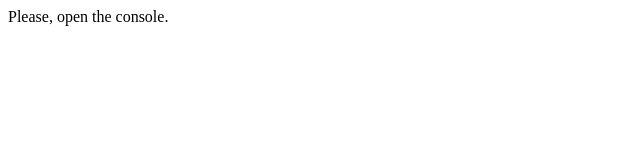
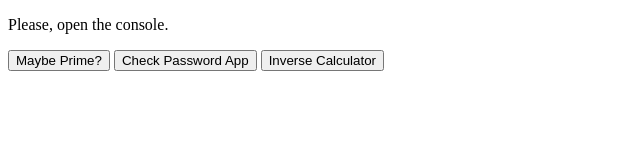
Before and after one commit to xavi-mat/boot012-js3, a plain HTML site: page index.html in a window 1280 px wide. Shown: the whole page, without its empty margins (0-640 px from the left). Drawn offline with Linux system fonts and the light colour scheme.

Commit message:
Last functions
isPrime, checkPassword, inverseCalculator.
Format document

```diff
--- a/index.html
+++ b/index.html
@@ -7,7 +7,13 @@
     <title>JavaScript Exercises - 3</title>
 </head>
 <body>
-Please, open the console.
+    <p>
+        Please, open the console.
+    </p>
+    <button onclick="maybePrime()">Maybe Prime?</button>
+    <button onclick="checkPasswordApp()">Check Password App</button>
+    <button onclick="calculadoraInversa()">Inverse Calculator</button>
+
 <script src="js3.js"></script>
 </body>
 </html>
--- a/js3.js
+++ b/js3.js
@@ -369,7 +369,7 @@ const getCiudadesOrdenada = (ciudades) => {
     if (typeof ciudades === 'string') {
         ciudades = ciudades.split(',');
         if (ciudades.length > 1) {
-            return ciudades.sort((a,b)=>a.localeCompare(b));
+            return ciudades.sort((a, b) => a.localeCompare(b));
         }
     }
     return 'no es un formato correcto';
@@ -386,12 +386,12 @@ console.log(
 // por ejemplo orejero, rallar o somos.  Crea la función esPalindromo que recibirá
 // una cadena de texto y deberá devolver si es un palíndromo o no.
 console.log("\nesPalindromo:");
-const esPalindromo = (pal, start=0, end=null) => {
+const esPalindromo = (pal, start = 0, end = null) => {
     if (typeof pal !== 'string' || pal.length === 0) {
         return 'no es un formato correcto';
     }
-    if (end===null) {
-        end = pal.length-1;
+    if (end === null) {
+        end = pal.length - 1;
     }
     if (end <= start) {
         return 'SÍ es palíndromo';
@@ -399,7 +399,7 @@ const esPalindromo = (pal, start=0, end=null) => {
     if (pal[start] !== pal[end]) {
         return 'no es palíndromo';
     }
-    return esPalindromo(pal, start+1, end-1);
+    return esPalindromo(pal, start + 1, end - 1);
 };
 
 // Si la función no recibe una cadena de texto o está vacía 'no es un formato
@@ -415,7 +415,7 @@ console.log("entendederas", esPalindromo("entendederas"));
 console.log("\ngetPrecioMostrar");
 const getPrecioMostrar = (num) =>
     !isNaN(Number(num)) ?
-    (num*1).toFixed(2) + ' €' :
+        (num * 1).toFixed(2) + ' €' :
         'no es un formato correcto';
 
 console.log("getPrecioMostrar(2)", getPrecioMostrar(2));
@@ -435,9 +435,9 @@ const division = (dividendo, divisor) =>
         dividendo / divisor :
         'no son dos números correctos';
 
-console.log("division(4,5)", division(4,5));
-console.log("division('4',5)", division('4',5));
-console.log("division('x',5)", division('x',5));
+console.log("division(4,5)", division(4, 5));
+console.log("division('4',5)", division('4', 5));
+console.log("division('x',5)", division('x', 5));
 
 //  Crea la función esPar que acepte como argumento un número y devuelva true si
 // es par y false si es impar
@@ -454,62 +454,104 @@ console.log("esPar('YY')", esPar('YY'));
 // y devuelva un array ordenado de mayor a menor
 console.log("\nordenarArray2");
 const ordenarArray2 = (array) =>
-    array.every((e)=>!isNaN(e)) ?
-    array.sort((a,b)=>Number(b)-Number(a)) :
+    array.every((e) => !isNaN(e)) ?
+        array.sort((a, b) => Number(b) - Number(a)) :
         null;
 
-console.log("ordenarArray2([1,5,2,4,3])", ordenarArray2([1,5,2,4,3]));
-console.log("ordenarArray2([1,5,'2',4,3])", ordenarArray2([1,5,'2',4,3]));
-console.log("ordenarArray2([1,5,'x',4,3])", ordenarArray2([1,5,'x',4,3]));
+console.log("ordenarArray2([1,5,2,4,3])", ordenarArray2([1, 5, 2, 4, 3]));
+console.log("ordenarArray2([1,5,'2',4,3])", ordenarArray2([1, 5, '2', 4, 3]));
+console.log("ordenarArray2([1,5,'x',4,3])", ordenarArray2([1, 5, 'x', 4, 3]));
 
 // Crear la función obtenerImpares que acepta como argumento un array de números
 // y devuelva un array con los elementos impares
 console.log("\nobtenerImpares");
-const obtenerImpares = (array) => array.filter((num)=>!esPar(num));
+const obtenerImpares = (array) => array.filter((num) => !esPar(num));
 
-console.log("obtenerImpares([1,5,2,4,3])", obtenerImpares([1,5,2,4,3]));
-console.log("obtenerImpares([4,6,8])", obtenerImpares([4,6,8]));
-console.log("obtenerImpares([3,5,7,9])", obtenerImpares([3,5,7,9]));
+console.log("obtenerImpares([1,5,2,4,3])", obtenerImpares([1, 5, 2, 4, 3]));
+console.log("obtenerImpares([4,6,8])", obtenerImpares([4, 6, 8]));
+console.log("obtenerImpares([3,5,7,9])", obtenerImpares([3, 5, 7, 9]));
 
 // Crear la función sumarArray que acepte como argumento un array numérico y
 // devuelva la suma de los números en el array Array: [1, 2, 3] resultado: 6
 console.log("\nsumarArray");
-const sumarArray = (array) => array.reduce((total, num)=>total+num);
+const sumarArray = (array) => array.reduce((total, num) => total + num);
 
-console.log("sumarArray([1,2,3,4])", sumarArray([1,2,3,4]));
-console.log("sumarArray([1,2,3,4,5,6,7,8,9,10])", sumarArray([1,2,3,4,5,6,7,8,9,10]));
+console.log("sumarArray([1,2,3,4])", sumarArray([1, 2, 3, 4]));
+console.log("sumarArray([1,2,3,4,5,6,7,8,9,10])", sumarArray([1, 2, 3, 4, 5, 6, 7, 8, 9, 10]));
 
 // Crear la función multiplicarArray que acepte como argumento un array numérico
 // y devuelva la multiplicación de los números en el array Array: [2, 3, 4] resultado: 24
 console.log("\nmultiplicarArray");
-const multiplicarArray = (array) => array.reduce((total, num)=>total*num);
+const multiplicarArray = (array) => array.reduce((total, num) => total * num);
 
-console.log("sumarArray([1,2,3,4])", multiplicarArray([1,2,3,4]));
+console.log("sumarArray([1,2,3,4])", multiplicarArray([1, 2, 3, 4]));
 console.log(
     "sumarArray([1,2,3,4,5,6,7,8,9,10])",
-    multiplicarArray([1,2,3,4,5,6,7,8,9,10])
+    multiplicarArray([1, 2, 3, 4, 5, 6, 7, 8, 9, 10])
 );
 
 // Crea una función que dada una array de números, devuelve una nueva array que
 // tenga solo los números que son 5 o más. Ejemplo entrada [3, 6, 8, 2] salida [6, 8]
 console.log("\ncincoOMas");
-const cincoOMas = (array) => array.filter()
+const cincoOMas = (array) => array.filter((num) => num >= 5);
+
+console.log("cincoOMas([3,6,8,2])", cincoOMas([3, 6, 8, 2]));
 
 // Crea una aplicación que nos pida un número por prompt y con un método se lo
 // pasamos por parámetro para que nos indique si es o no un número primo, debe
 // devolver true si es primo sino false.
+// Un número primo es aquel que solo puede dividirse entre 1 y sí mismo. Por
+// ejemplo: 25 no es primo, ya que 25 es divisible entre 5, sin embargo, 17 si es primo.
+console.log("\nNúmero primo: pulsa el botón o ejecuta en la consola 'maybePrime()'.");
+
+const maybePrime = () => {
+    console.log("Introduce un número en el prompt...");
+    const num = prompt("Introduce un número y te diré si es primo");
+    if (isNaN(num)) {
+        console.log("No es un número válido.");
+        return;
+    }
+
+    const checkPrime = (num, check = 2) => {
+        if (check > Math.sqrt(num)) { return true; }
+        if (num % check === 0) { return false; }
+        return checkPrime(num, check + 1);
+    }
+    console.log(`¿Es primo ${num}?`, checkPrime(num));
+};
 
 
-// Un número primo es aquel que solo puede dividirse entre 1 y sí mismo. Por
-// ejemplo: 25 no es primo, ya que 25 es divisible entre 5, sin embargo, 17 si es primo.
-
-
-// Crea una función checkPasswordcon una variable tipo String que contenga una
+// Crea una función checkPassword con una variable tipo String que contenga una
 // contraseña cualquiera. Después se te pedirá que introduzcas la contraseña (usando
 //     prompt), con 3 intentos. Cuando aciertes ya no pedirá más la contraseña y
 //     mostrará un mensaje diciendo “Enhorabuena”(ej.un alert). Piensa bien en la
 //     condición de salida (3 intentos y si acierta sale, aunque le queden intentos).
+console.log("\ncheckPassword: Click button or execute 'checkPasswordApp()'");
 
+const password = '12345678';
+
+const checkPasswordApp = () => {
+    const checkPassword = (str) =>
+        prompt("Input password") === str;
+    const MAX_TRIES = 3;
+    let tries = 0;
+    let loggedIn = false;
+
+    while (tries < MAX_TRIES && !loggedIn) {
+        if (checkPassword(password)) {
+            loggedIn = true;
+        } else {
+            tries++;
+        }
+    }
+    if (loggedIn) {
+        console.log("Congratulations!");
+        alert("Congratulations!");
+    } else {
+        console.log("No more tries.");
+        alert("No more tries.");
+    }
+};
 
 // Crea una función llamada CalculadoraInversa, nos pedirá 2 operandos (int) y un signo aritmético (String), según este último se realizará la operación correspondiente. Al final mostrará el resultado en un cuadro de diálogo. Los signos aritméticos disponibles son:
 // +: suma los dos operadores.
@@ -518,7 +560,48 @@ const cincoOMas = (array) => array.filter()
 // /: divide los operandos, este debe dar un resultado con decimales (double)
 // ^: 1o operando como base y 2o como exponente.
 // %: módulo, resto de la división entre operando1 y operando2.
+console.log("\ncalculadoraInversa: ");
+const calculadoraInversa = () => {
+    const operand1 = prompt("Input first operand:");
+    const operand2 = prompt("Input second operand:");
+    const operator = prompt("Input operator (+ - * / ^ %):");
 
+    let result = `${operand1} ${operator} ${operand2} = `;
+
+    if (isNaN(operand1)) {
+        result += 'OPERAND1 IS INVALID. ';
+    }
+    if (isNaN(operand2)) {
+        result += 'OPERAND2 IS INVALID. ';
+    }
+    if (!isNaN(operand1) && !isNaN(operand2)) {
+        switch (operator) {
+            case '+':
+                result += operand1 + operand2;
+                break;
+            case '-':
+                result += operand1 - operand2;
+                break;
+            case '*':
+                result += operand1 * operand2;
+                break;
+            case '/':
+                result += operand1 / operand2;
+                break;
+            case '^':
+                result += operand1 ** operand2;
+                break;
+            case '%':
+                result += operand1 % operand2;
+                break;
+            default:
+                result += 'INVALID OPERATOR';
+                break;
+        }
+    }
+    console.log(result);
+    alert(result);
+};
 
 
 // ////////////////////////////////////////////////////////////////////////////////
```
Lines whose indentation alone changed are shown as unchanged.
